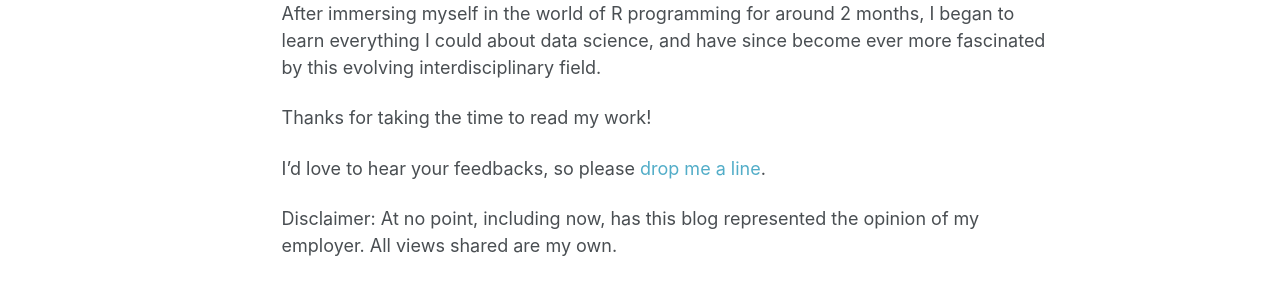
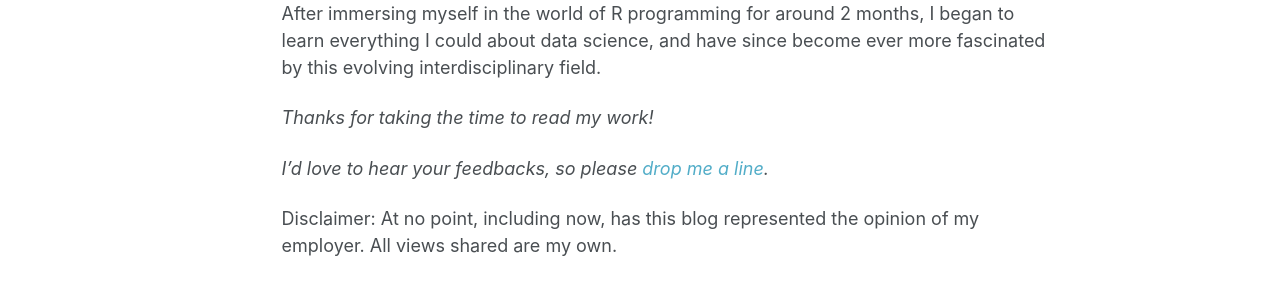
Before and after one commit to roywangtw/roywangtw.github.io, a Jekyll site: the page built from about/index.md, in a window 1280 px wide. Shown: the part 261-561 px from the top of the page. Built offline with Jekyll 4.4.1, drawn with Linux system fonts in a browser that asks for light colours.

```diff
--- a/about/index.md
+++ b/about/index.md
@@ -11,8 +11,8 @@ Please feel free to check out my [online resume](https://www.cakeresume.com/royw
 
 After immersing myself in the world of R programming for around 2 months, I began to learn everything I could about data science, and have since become ever more fascinated by this evolving interdisciplinary field.
 
-Thanks for taking the time to read my work!
+*Thanks for taking the time to read my work!*
 
-I'd love to hear your feedbacks, so please [drop me a line](mailto:chuehchenw@gmail.com).
+*I'd love to hear your feedbacks, so please [drop me a line](mailto:chuehchenw@gmail.com).*
 
 Disclaimer: At no point, including now, has this blog represented the opinion of my employer. All views shared are my own.
```
